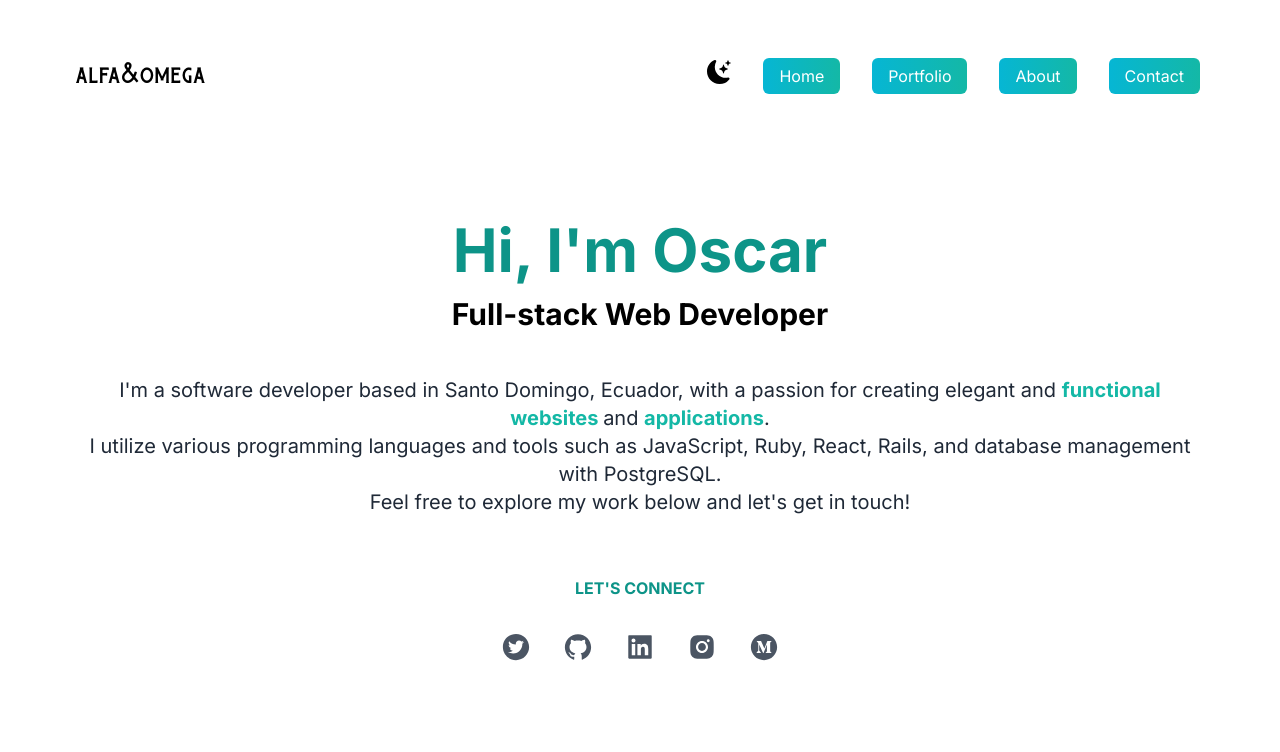
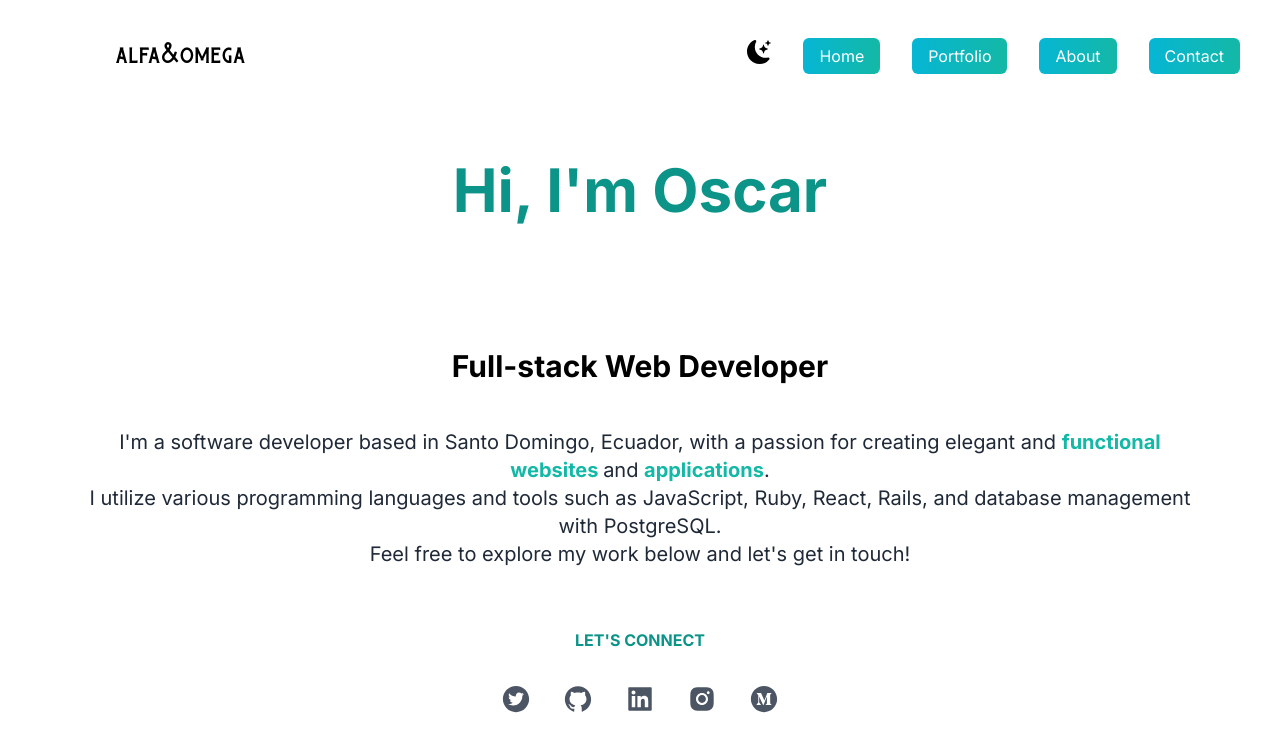
Before and after one commit to oovillagran/portfolio, a Next.js app: page / in a window 1280 px wide. Shown: the top 752 px of the page. Built offline with nearby package versions, Linux system fonts and the light colour scheme.

Commit message:
Try sticky navbar

```diff
--- a/app/components/Connect.js
+++ b/app/components/Connect.js
@@ -6,9 +6,9 @@ export default function Connect() {
       <h4 className='uppercase font-bold text-teal-600 text-center text-md pb-5'>
         Let&apos;s connect
       </h4>
-      <div className="text-3xl flex justify-center gap-8 py-3 text-gray-600">
+      <div className="text-3xl flex justify-center gap-8 py-3 text-gray-600 -z-10">
         <a href='https://twitter.com/oovillagran' target='_blank' rel='noopener noreferrer'>
-          <AiFillTwitterCircle className='dark:text-gray-200 transition-transform transform hover:scale-110 hover:text-teal-600 dark:hover:text-teal-600'/>
+          <AiFillTwitterCircle className='dark:text-gray-200 transition-transform transform hover:scale-110 hover:text-teal-600 dark:hover:text-teal-600 -z-100'/>
         </a>
         <a href='https://github.com/oovillagran' target='_blank' rel='noopener noreferrer'>
           <AiFillGithub className='dark:text-gray-200 transition-transform transform hover:scale-110 hover:text-teal-600 dark:hover:text-teal-600' />
--- a/app/components/Form.js
+++ b/app/components/Form.js
@@ -71,7 +71,7 @@ export default function Form() {
               </div>
               <p className='text-md text-gray-500 dark:text-gray-200'>
                 If you have an application you are interested in developing,
-                a feature you need built, or a project that needs coding. I&apos;d
+                a feature you need built or a project that needs coding. I&apos;d
                 love to help with it. Feel free to reach out to me.
                 I&apos;ll do my best to get back to you!
               </p>
--- a/app/components/navbari.js
+++ b/app/components/Navbar.js
@@ -1,6 +1,6 @@
 import React, { useState } from 'react';
 import { BsFillMoonStarsFill } from 'react-icons/bs';
-import '@tailwindcss/forms';
+// import '@tailwindcss/forms';
 import { useDarkMode } from '../DarkModeContext';
 import Link from 'next/link';
 
@@ -17,10 +17,10 @@ export default function Navbar() {
   }
 
   return (
-    <div className={darkMode ? 'dark' : ''}>
+    <div className={`sticky-navbar bg-white z-100000 w-full px-10 ${darkMode ? 'dark' : ''}`}>
       {/* ... (Head and other content) */}
       <header className="bg-white dark:bg-gray-900 w-full">
-        <nav className="py-10 mb-5 flex-row justify-between">
+        <nav className="py-5 mb-5 flex-row justify-between">
           <div className='justify-between w-full mx-auto md:items-center md:flex md:px-0'>
             <div className='md:flex items-center w-full'>
               <div className='flex justify-between py-3 md:py-5 md:w-full'>
--- a/app/globals.css
+++ b/app/globals.css
@@ -43,3 +43,8 @@ a {
 .dark .bg-white {
   background-color: rgb(17 24 39 / var(--tw-bg-opacity)); /* Change this to your desired dark mode background color */
 }
+
+.sticky-navbar {
+  position: fixed;
+  top: 0;
+}
--- a/app/page.js
+++ b/app/page.js
@@ -2,12 +2,13 @@
 import Head from 'next/head';
 import Image from 'next/image';
 import oscardev from '../public/ovg-avatar.png';
-import Navbar from './components/navbari';
+import Navbar from './components/Navbar';
 import { useDarkMode } from './DarkModeContext';
 import Connect from './components/Connect';
 import Cards from './components/Cards';
 import Skills from './components/Skills';
 import Form from './components/Form';
+import Link from 'next/link';
 
 export default function Home() {
   const { darkMode } = useDarkMode();
@@ -24,7 +25,7 @@ export default function Home() {
         <section id='home' className="min-h-screen">
           <Navbar />
           <div className="text-center p-10 py-15">
-            <h2 className='text-5xl py-2 text-teal-600 font-bold md:text-6xl'>
+            <h2 className='text-5xl py-20 my-10 text-teal-600 font-bold md:text-6xl'>
               Hi, I&apos;m Oscar
             </h2>
             <h3 className='text-2xl py-2 font-bold mb-4 md:text-3xl dark:text-gray-200'>
@@ -77,11 +78,16 @@ export default function Home() {
             </p>
           </div>
           <Connect />
-          <div className='py-5'>
+          <div className='py-5 w-fit'>
             <p className='transition-transform transform hover:scale-105'>
-              <a className="bg-gradient-to-r from-cyan-500 to-teal-500 text-white px-4 py-2 rounded-md ml-8 hover:text-gray-800" href="https://docs.google.com/document/d/1LlZGsY-UMNrBu8QZhqwwTcBHQxjYhBABY0orn3hgAMo/edit?usp=sharing" target='_blank' rel='noopener noreferrer'>
+              <Link
+                className="bg-gradient-to-r from-cyan-500 to-teal-500 text-white px-4 py-2 rounded-md ml-8 hover:text-gray-800"
+                href="https://drive.google.com/file/d/17hxtkR9wjaPMHk24kAPl7rNlFJ0O9daV/view?usp=sharing"
+                target='_blank'
+                rel='noopener noreferrer'
+              >
                 Get my Resume
-              </a>
+              </Link>
             </p>
           </div>
           <Skills />
--- a/app/success/page.js
+++ b/app/success/page.js
@@ -2,7 +2,7 @@
 import { motion as m } from "framer-motion";
 import { useEffect, useState } from "react";
 import Confetti from "react-confetti";
-import Navbar from "../components/navbari";
+import Navbar from "../components/Navbar";
 import { useDarkMode } from "../DarkModeContext";
 
 export default function Success() {
```
